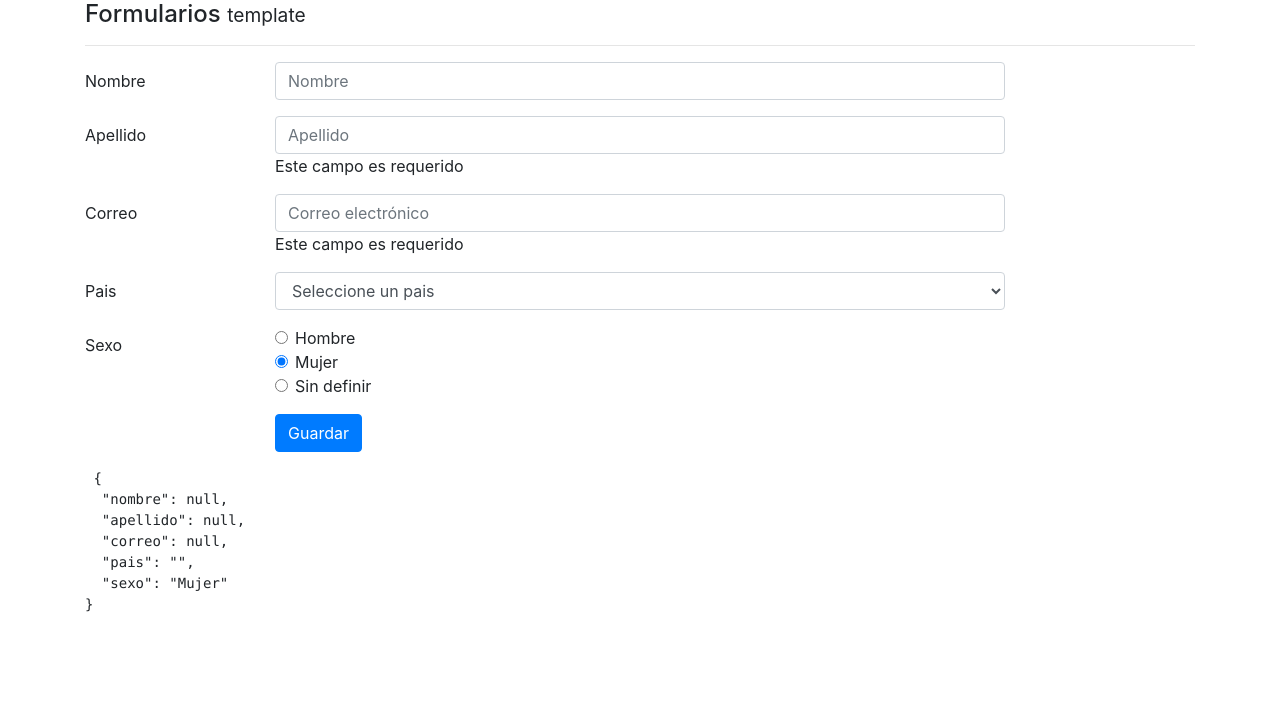
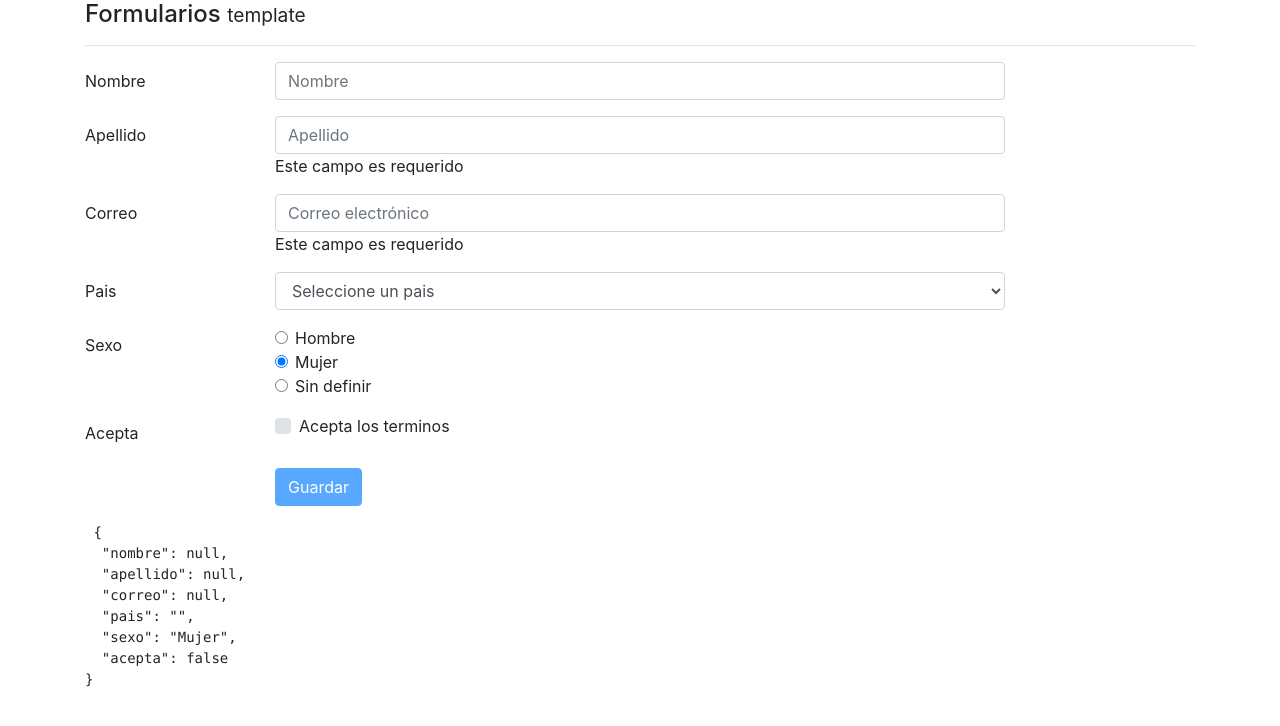
Before and after one commit to Ballokalitos/FormularioTemplate_udemy, an Angular app: page / in a window 1280 px wide. Shown: the top 726 px of the page. Built offline with nearby package versions, Linux system fonts and the light colour scheme.

Commit message:
formulario validacion templatecompleto20718

```diff
--- a/src/app/components/template/template.component.html
+++ b/src/app/components/template/template.component.html
@@ -103,13 +103,28 @@
                </div>
               </div>
 
+              <div class="form-group row">
+                <label class="col-2 col-form-label ">Acepta</label>
+                  <div class="col-md-8 ">
+
+                     <div class="custom-control custom-checkbox">
+                         <input [(ngModel)]="usuario.acepta"
+                                name="acepta"
+                                type="checkbox"
+                                class="custom-control-input"
+                                id="customCheck1"
+                                required>
+                        <label class="custom-control-label" for="customCheck1">Acepta los terminos</label>
+                     </div>
+                  </div>
+               </div>
 
 
       <div class="form-group row">
         <label class="col-2 col-form-label"> </label>
           <div class="input-group col-md-8">
-            <!-- [disabled]="!forma.valid" -->
-             <button
+            <!--  -->
+             <button [disabled]="!forma.valid"
                type="submit" class="btn btn-primary" [ngClass]="{'btn-danger': !forma.valid && forma.dirty , 'btn-success': forma.valid && forma.dirty }">
                Guardar
              </button>
--- a/src/app/components/template/template.component.ts
+++ b/src/app/components/template/template.component.ts
@@ -18,7 +18,8 @@ export class TemplateComponent {
     apellido: null,
     correo: null,
     pais:"",
-    sexo:"Mujer"
+    sexo:"Mujer",
+    acepta:false
   }
 
   paises=[{
```
